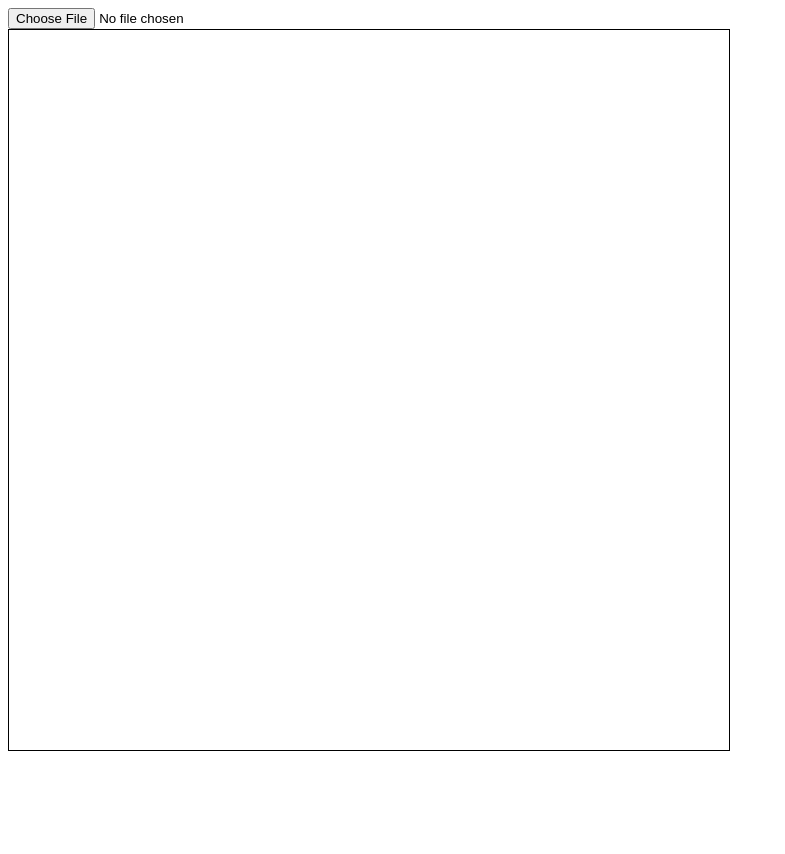
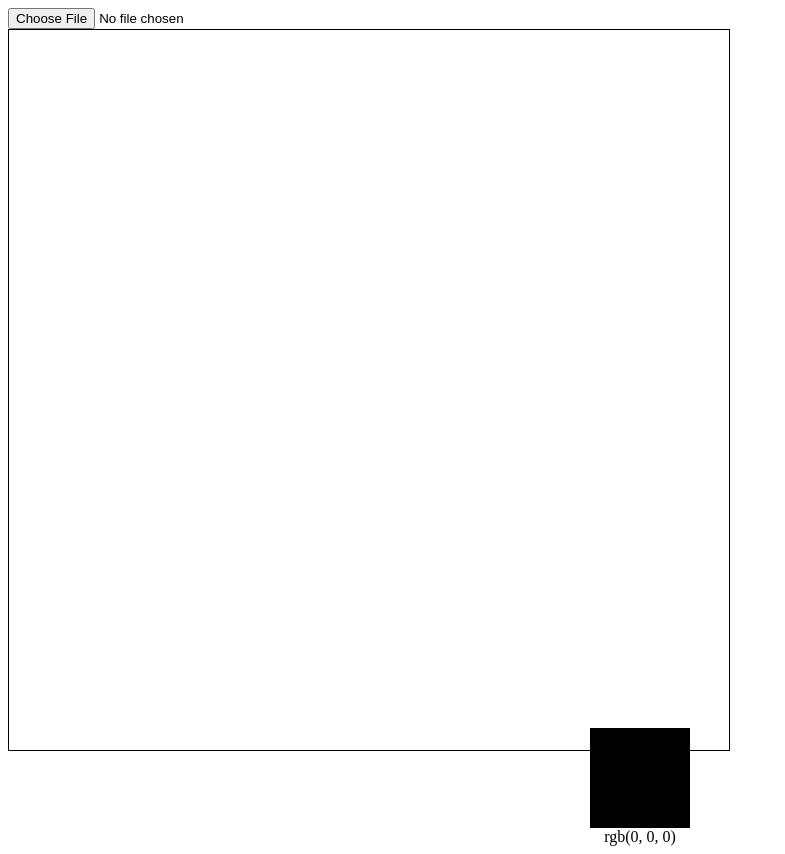
Before and after one commit to NovanMondon/color-process, a React (Vite) app: page / in a window 1280 px wide. Shown: the whole page, without its empty margins (0-785 px from the left). Before the commit the page ends 800 px from the top, so only its background shows below. Built offline with nearby package versions, Linux system fonts and the light colour scheme.

Commit message:
add colorindicator

```diff
--- a/src/App.tsx
+++ b/src/App.tsx
@@ -3,6 +3,7 @@
 import { useEffect, useState } from "react"
 import { ColorPicker } from "./ColorPicker"
 import { AppState } from "./appState"
+import { ColorIndicator } from "./ColorIndicator"
 
 function App() {
   const [tState, setState] = useState(new AppState())
@@ -17,6 +18,7 @@ function App() {
       <div css={{ height: 720, width: 720 }}>
         <ColorPicker state={tState} setState={setState} />
       </div>
+      <ColorIndicator color={tState.color} />
     </>
   )
 }
--- /dev/null
+++ b/src/ColorIndicator.tsx
@@ -0,0 +1,10 @@
+/** @jsxImportSource @emotion/react */
+
+export function ColorIndicator({ color }: { color: number[] }) {
+    return (
+        <div css={{ display: 'flex', flexDirection: 'column', alignItems: 'center' }}>
+            <div css={{ width: 100, height: 100, backgroundColor: `rgb(${color[0]}, ${color[1]}, ${color[2]})` }} />
+            <div>{`rgb(${color[0]}, ${color[1]}, ${color[2]})`}</div>
+        </div>
+    )
+}
--- a/src/appState.ts
+++ b/src/appState.ts
@@ -1,3 +1,5 @@
+
+export type SetAppState = (aState: AppState) => void
 
 export class AppState {
     image: HTMLImageElement | null = null
```
Also changed, not shown: src/ColorPicker.tsx (+6 -4 lines).
